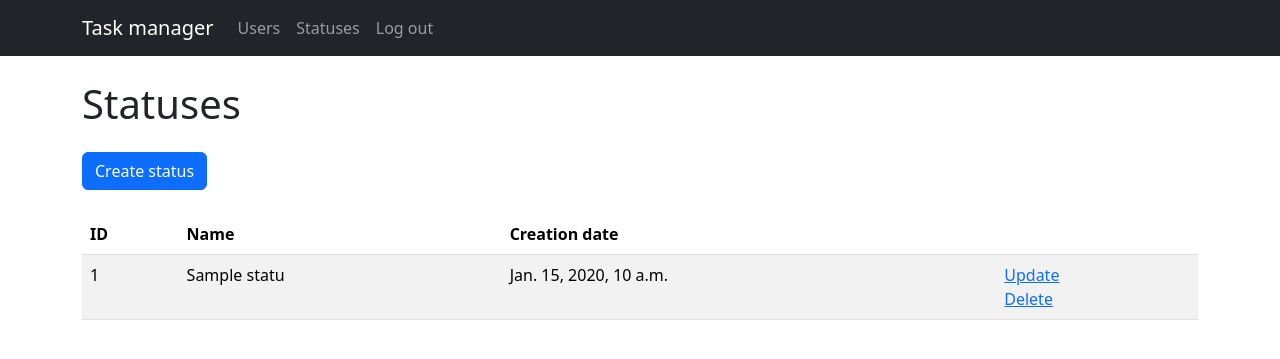
After one commit to Pavel-Kr/python-project-52, a Django app: page /statuses/ in a window 1280 px wide. The commit adds this page. Shown: the top 359 px of the page. Run offline with Django 5.2, Linux system fonts and the light colour scheme; a user stored in the database is signed in; tables that the repository leaves empty hold one stand-in row (values such as "Sample post"); some libraries are stand-ins or nearby versions.

Commit message:
Add statuses application

```diff
--- a/setup.cfg
+++ b/setup.cfg
@@ -6,7 +6,7 @@ max-line-length = 80
 enable-extensions = G
 isort-show-traceback = True
 
-exclude = .git,__pycache__,.venv,dist,build
+exclude = .git,__pycache__,.venv,dist,build,migrations
 
 ignore =
   # line break occurred before a binary operator
--- /dev/null
+++ b/statuses/admin.py
@@ -0,0 +1,6 @@
+from django.contrib import admin
+
+from .models import Status
+
+
+admin.site.register(Status)
--- /dev/null
+++ b/statuses/apps.py
@@ -0,0 +1,6 @@
+from django.apps import AppConfig
+
+
+class StatusesConfig(AppConfig):
+    default_auto_field = 'django.db.models.BigAutoField'
+    name = 'statuses'
--- /dev/null
+++ b/statuses/models.py
@@ -0,0 +1,15 @@
+from django.db import models
+from django.utils.translation import gettext_lazy as _
+
+
+class Status(models.Model):
+    name = models.CharField(max_length=255)
+    created_at = models.DateTimeField(auto_now_add=True)
+    updated_at = models.DateTimeField(auto_now=True)
+
+    class Meta:
+        verbose_name = _('status')
+        verbose_name_plural = _('statuses')
+
+    def __str__(self) -> str:
+        return self.name
--- /dev/null
+++ b/statuses/templates/statuses/index.html
@@ -0,0 +1,36 @@
+{% extends "base.html" %}
+
+{% load django_bootstrap5 %}
+{% load i18n %}
+
+{% block title %}
+{% translate "Statuses" %}
+{% endblock %}
+
+{% block content %}
+<h1>{% translate "Statuses" %}</h1>
+<a href="#" class="btn btn-primary mt-3">{% translate "Create status" %}</a>
+<table class="table table-striped mt-4">
+    <thead>
+        <tr>
+            <th>ID</th>
+            <th>{% translate "Name" %}</th>
+            <th>{% translate "Creation date" %}</th>
+            <th></th>
+        </tr>
+    </thead>
+    <tbody>
+        {% for status in statuses  %}
+        <tr>
+            <td>{{ status.id }}</td>
+            <td>{{ status.name }}</td>
+            <td>{{ status.created_at }}</td>
+            <td>
+                <div><a href="#">{% translate "Update" %}</a></div>
+                <div><a href="#">{% translate "Delete" %}</a></div>
+            </td>
+        </tr>
+        {% endfor %}
+    </tbody>
+</table>
+{% endblock %}
--- /dev/null
+++ b/statuses/tests.py
@@ -0,0 +1,3 @@
+from django.test import TestCase  # noqa: F401
+
+# Create your tests here.
--- /dev/null
+++ b/statuses/urls.py
@@ -0,0 +1,9 @@
+from django.urls import path
+
+from statuses import views
+
+
+app_name = 'statuses'
+urlpatterns = [
+    path('', views.StatusListView.as_view(), name='index'),
+]
--- /dev/null
+++ b/statuses/views.py
@@ -0,0 +1,17 @@
+from django.http.response import HttpResponseRedirect
+from django.views.generic import ListView
+from django.contrib.auth.mixins import LoginRequiredMixin
+from django.contrib import messages
+from django.utils.translation import gettext as _
+
+from .models import Status
+
+
+class StatusListView(LoginRequiredMixin, ListView):
+    model = Status
+    template_name = 'statuses/index.html'
+    context_object_name = 'statuses'
+
+    def handle_no_permission(self) -> HttpResponseRedirect:
+        messages.error(_('You are not logged in'))
+        return super().handle_no_permission()
--- a/task_manager/settings.py
+++ b/task_manager/settings.py
@@ -58,7 +58,8 @@ INSTALLED_APPS = [
     'django_extensions',
 
     'main_app',
-    'users'
+    'users',
+    'statuses'
 ]
 
 MIDDLEWARE = [
--- a/task_manager/urls.py
+++ b/task_manager/urls.py
@@ -24,6 +24,7 @@ urlpatterns = [
     path('admin/', admin.site.urls),
     path('', include('main_app.urls', namespace='main')),
     path('users/', include('users.urls', namespace='users')),
+    path('statuses/', include('statuses.urls', namespace='statuses')),
 ]
 
 if not settings.TESTING:
--- a/templates/base.html
+++ b/templates/base.html
@@ -22,6 +22,9 @@
                     <li class="nav-item"><a href="{% url "users:index" %}" class="nav-link">{% translate "Users" %}</a></li>
                     {% if user.is_authenticated %}
                     <li class="nav-item">
+                        <a href="{% url "statuses:index" %}" class="nav-link">{% translate "Statuses" %}</a>
+                    </li>
+                    <li class="nav-item">
                         <form action="{% url "users:logout" %}" method="post">
                             {% csrf_token %}
                             <input type="submit" class="nav-link" value="{% translate "Log out" %}">
```
Also changed, not shown: statuses/__init__.py (added), statuses/migrations/0001_initial.py (added), statuses/migrations/__init__.py (added).
